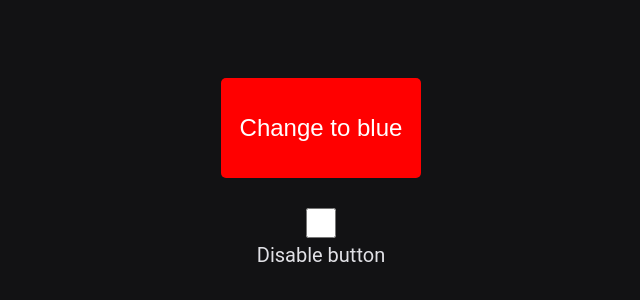
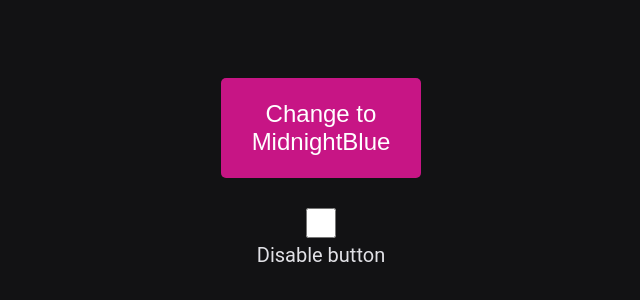
Before and after one commit to fellipefreiire/udemy-TRWJTL, a Next.js app: page / in a window 1280 px wide. Shown: the part 228-528 px from the top of the page, without its empty margins (319-959 px from the left). Built offline with nearby package versions, Linux system fonts and the light colour scheme.

Commit message:
finished

```diff
--- a/src/components/Home/index.tsx
+++ b/src/components/Home/index.tsx
@@ -6,9 +6,10 @@ export const replaceCamelWithSpaces = (colorName: string): string => {
 }
 
 const Home: React.FC = () => {
-  const [buttonColor, setButtonColor] = useState('red')
+  const [buttonColor, setButtonColor] = useState('MediumVioletRed')
   const [disabled, setDisabled] = useState(false)
-  const newButtonColor = buttonColor === 'red' ? 'blue' : 'red'
+  const newButtonColor =
+    buttonColor === 'MediumVioletRed' ? 'MidnightBlue' : 'MediumVioletRed'
 
   const handleClick = () => {
     setButtonColor(newButtonColor)
@@ -28,7 +29,9 @@ const Home: React.FC = () => {
           id='disable-button-checkbox'
           type='checkbox'
           aria-checked={disabled}
-          onClick={e => setDisabled(e.target.checked)}
+          onClick={(e: {
+            target: { checked: boolean | ((prevState: boolean) => boolean) }
+          }) => setDisabled(e.target.checked)}
         />
         <S.Label htmlFor='disable-button-checkbox'>Disable button</S.Label>
       </S.Container>
```
Also changed, not shown: 1 other file (tests, documents, lock files or other folders).
